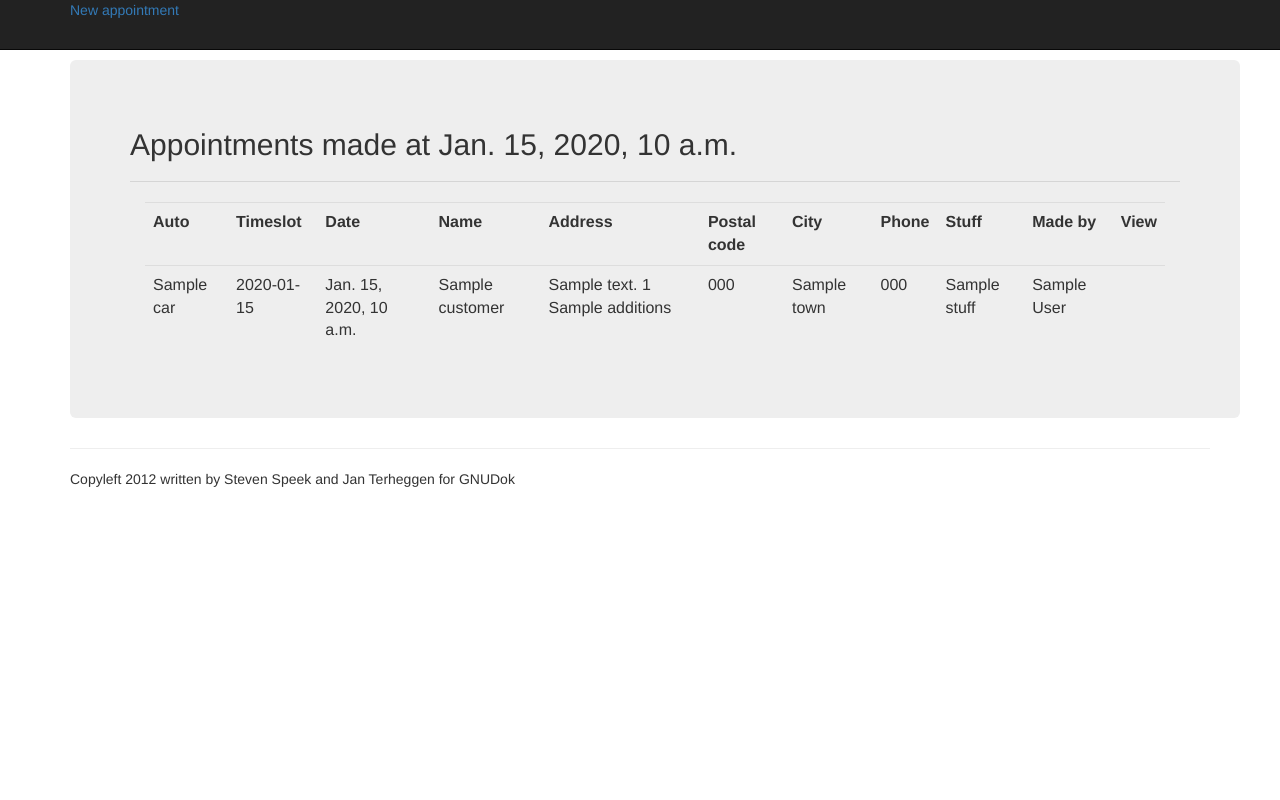
After one commit to slspeek/gnudok-planner, a Django app: template src/planner/main/templates/appointments_today.html in a window 1280 px wide. The commit adds this page. Run offline with Django 3.2, Linux system fonts and the light colour scheme; the template is opened without the code that fills it: most values are stand-ins (such as "Sample title", 1, 10 or a date in 2020); parts of the project's set-up code (start-up, migrations or seed data) failed here and were passed over; some libraries are stand-ins or nearby versions.

Commit message:
View for the appointments made today

```diff
--- /dev/null
+++ b/src/planner/main/templates/appointments_today.html
@@ -0,0 +1,40 @@
+{% extends "base.html" %}
+{% load i18n %}
+{% block title %}{{ title }}{% endblock %}
+
+{% block content %}
+<h2>{% trans "Appointments made at" %} {{ date }}</h2>
+<hr/>
+
+<div class="container">
+	 <table class="table">
+               <tr>
+                		<th>{% trans "Auto" %}</th>
+                		<th>{% trans "Timeslot" %}</th>
+                		<th>{% trans "Date" %}</th>
+                        <th>{% trans "Name" %}</th>
+                        <th>{% trans "Address" %}</th>
+                        <th>{% trans "Postal code" %}</th>
+                        <th>{% trans "City" %}</th>
+                        <th>{% trans "Phone" %}</th>
+                        <th>{% trans "Stuff" %}</th>
+                        <th>{% trans "Made by" %}</th>
+                        <th>{% trans "View" %}</th>
+                </tr>
+                {% for object in appointment_list %}
+                <tr>
+                	<td>{{ object.calendar.car }}</td>
+                	<td>{{ object.calendar.timeslot }}</td>
+                	<td>{{ object.calendar.date }}</td>
+                        <td>{{ object.customer.name }}</td>
+                        <td>{{ object.customer.address }} {{ object.customer.number }} {{ object.customer.additions }}</td>
+                        <td>{{ object.customer.postcode }}</td><td>{{ object.customer.town }}</td>
+                        <td>{{ object.customer.phone }}</td><td>{{ object.stuff }}</td>
+                        <td>{{ object.employee.first_name }} {{ object.employee.last_name }}</td>
+                        <td><a href="{% url AppointmentView object.pk  %}"><i class="icon-eye-open"></i></a></td>
+                </tr>
+                {% endfor %}
+        </table>
+</div>
+
+{% endblock %}
--- a/src/planner/main/templates/base.html
+++ b/src/planner/main/templates/base.html
@@ -37,6 +37,9 @@
 								<a href="/main/list/choose">{% trans "Display collect list" %}</a>
 							</li>
 							<li class="">
+								<a href="/main/made_at/">{% trans "Vandaag gemaakt" %}</a>
+							</li>
+							<li class="">
 								<a href="/accounts/logout/">{% trans "Log out" %}</a>
 							</li>
 						</ul>
--- a/src/planner/main/urls.py
+++ b/src/planner/main/urls.py
@@ -6,7 +6,7 @@ from .views import create_appointment, choose_a_date,\
     edit_appointment, cancel_appointment
 from .viewers_views import display_date_form,\
     render_appointment_list, choose_calendar, \
-    calendar_search_view, weekview, overview, appointment_detail
+    calendar_search_view, weekview, overview, appointment_detail, appointments_made_today
 from .views import appointment_manipulation
 from .views import get_available_dates, get_customer
 
@@ -27,4 +27,5 @@ urlpatterns = patterns('',
     url(r'^region/(?P<date_iso>\d{0,8})', chose_a_region, name='ChooseARegion'),
     (r'^search/', calendar_search_view),
     url(r'^week/(?P<car_id>\d+)/(?P<offset>[-]?\d+)/(?P<date_iso>\d{0,8})$', weekview, name='WeekView'),
+    url(r'^made_at/(?P<date_iso>\d{0,8})$', appointments_made_today, name='AppointmentsToday'),
 )
```
Also changed, not shown: src/planner/main/viewers_views.py (+13 -0 lines).
